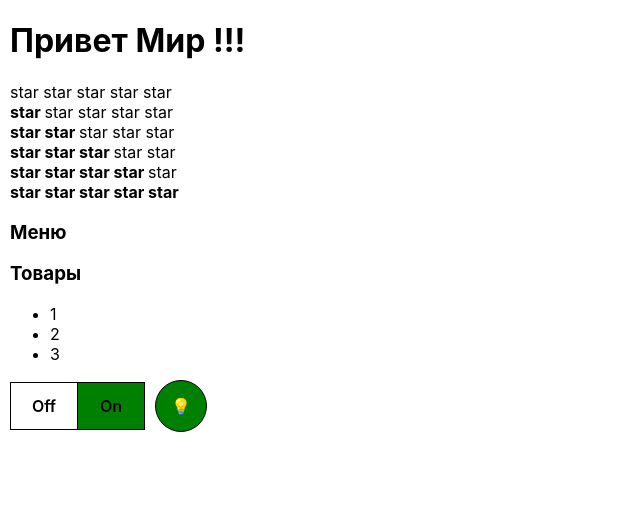
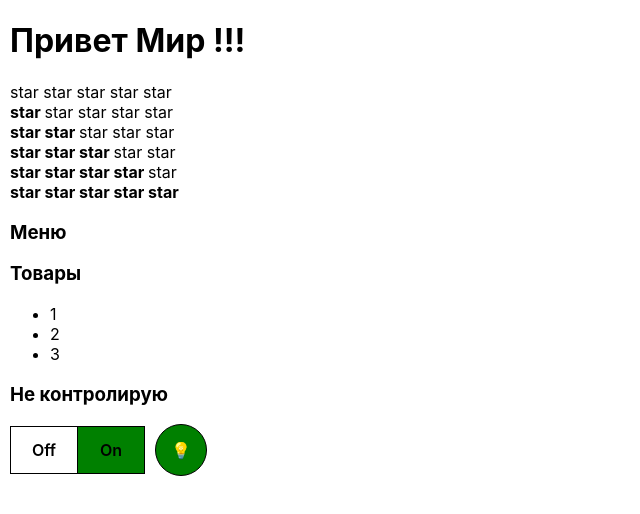
Before and after one commit to DaniyelGit/react-mini-practicum, a React (Create React App) app: page / in a window 1280 px wide. Shown: the top 514 px of the page, without its empty margins (0-640 px from the left). Built offline with nearby package versions, Linux system fonts and the light colour scheme.

Commit message:
added component UnControlledAccordion hook is used (useMemo)

```diff
--- a/src/App.tsx
+++ b/src/App.tsx
@@ -5,6 +5,7 @@ import {Rating} from "./components/Rating/Rating";
 import {Accordion} from "./components/Accordion/Accordion";
 import {PageTitle} from "./components/PageTitle/PageTitle";
 import {OnOff} from "./components/OnOff/OnOff";
+import {UnControlledAccordion} from "./components/Accordion/UnControlledAccordion";
 
 function App() {
 
@@ -24,6 +25,8 @@ function App() {
          <Accordion title={'Меню'} collapsed={true}/>
          <Accordion title={'Товары'} collapsed={false}/>
 
+         <UnControlledAccordion title={'Не контролирую'}/>
+
          <OnOff
             onOffValue={onOffValue}
             setOnOffValue={setOnOffValue}
--- a/src/components/Accordion/Accordion.tsx
+++ b/src/components/Accordion/Accordion.tsx
@@ -1,4 +1,4 @@
-import React from "react";
+import React, {useState} from "react";
 
 type PropsAccordion = {
    title: string
@@ -6,6 +6,7 @@ type PropsAccordion = {
 }
 
 export function Accordion(props: PropsAccordion) {
+
    return (
       <div>
          <AccordionTitle title={props.title}/>
--- /dev/null
+++ b/src/components/Accordion/UnControlledAccordion.tsx
@@ -0,0 +1,47 @@
+import React, {useState} from 'react';
+
+type UnControlledAccordionPropsType = {
+   title: string
+}
+
+export const UnControlledAccordion = (props: UnControlledAccordionPropsType) => {
+
+   const [collapsed, setCollapsed] = useState(true);
+
+   const setCollapsedHandler = () => {
+      setCollapsed(!collapsed);
+   }
+
+   return (
+      <div>
+         <div>
+            <UnControlledAccordionTitle title={props.title} setCollapsed={setCollapsedHandler}/>
+            {
+               !collapsed && <UnControlledAccordionBody/>
+            }
+         </div>
+      </div>
+   );
+};
+
+
+type PropsAccordionTitle = {
+   title: string
+   setCollapsed: () => void
+}
+
+function UnControlledAccordionTitle(props: PropsAccordionTitle) {
+   return (
+      <h3 onClick={props.setCollapsed}>{props.title}</h3>
+   );
+}
+
+function UnControlledAccordionBody() {
+   return (
+      <ul>
+         <li>1</li>
+         <li>2</li>
+         <li>3</li>
+      </ul>
+   );
+}
```
